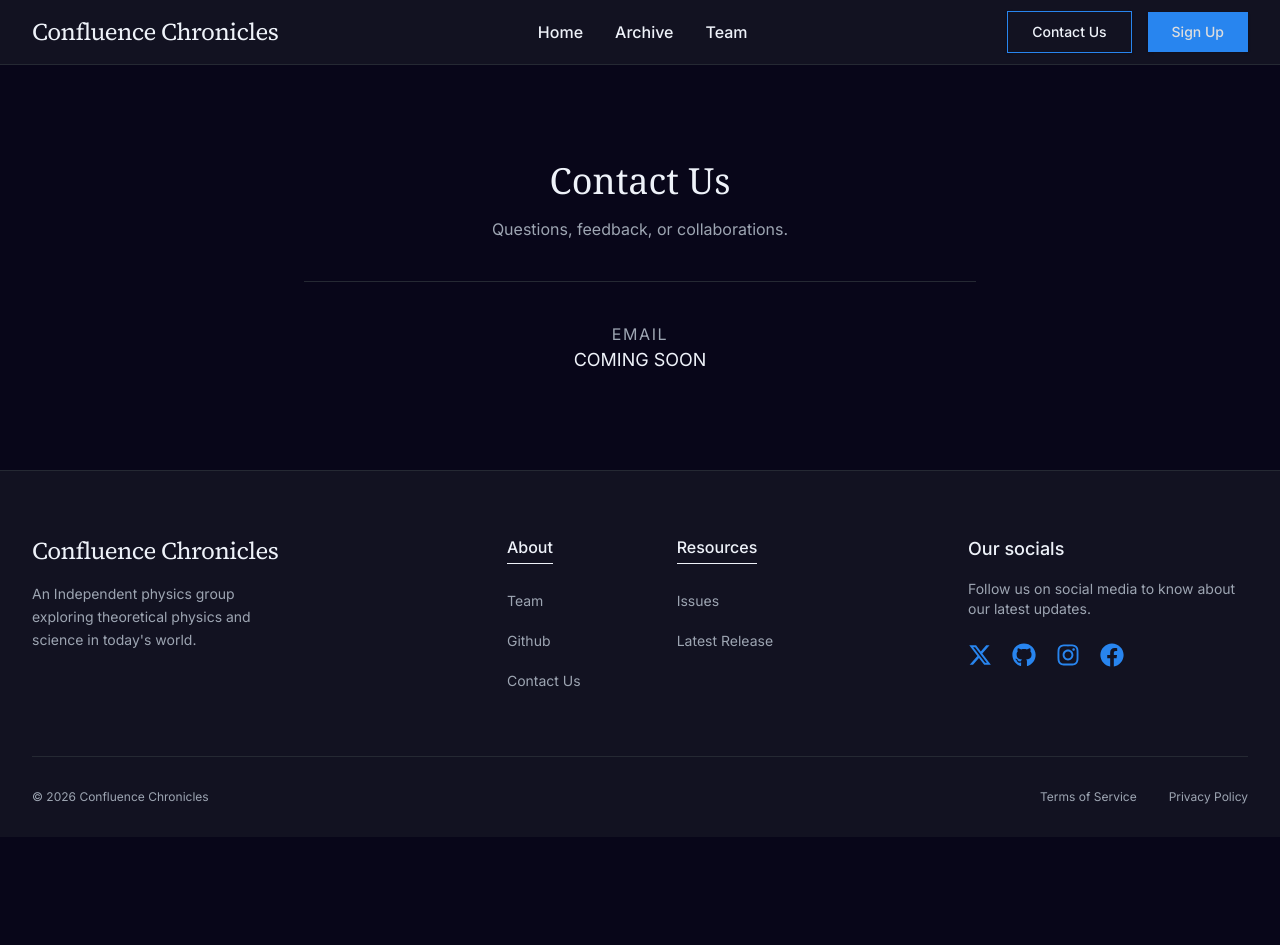
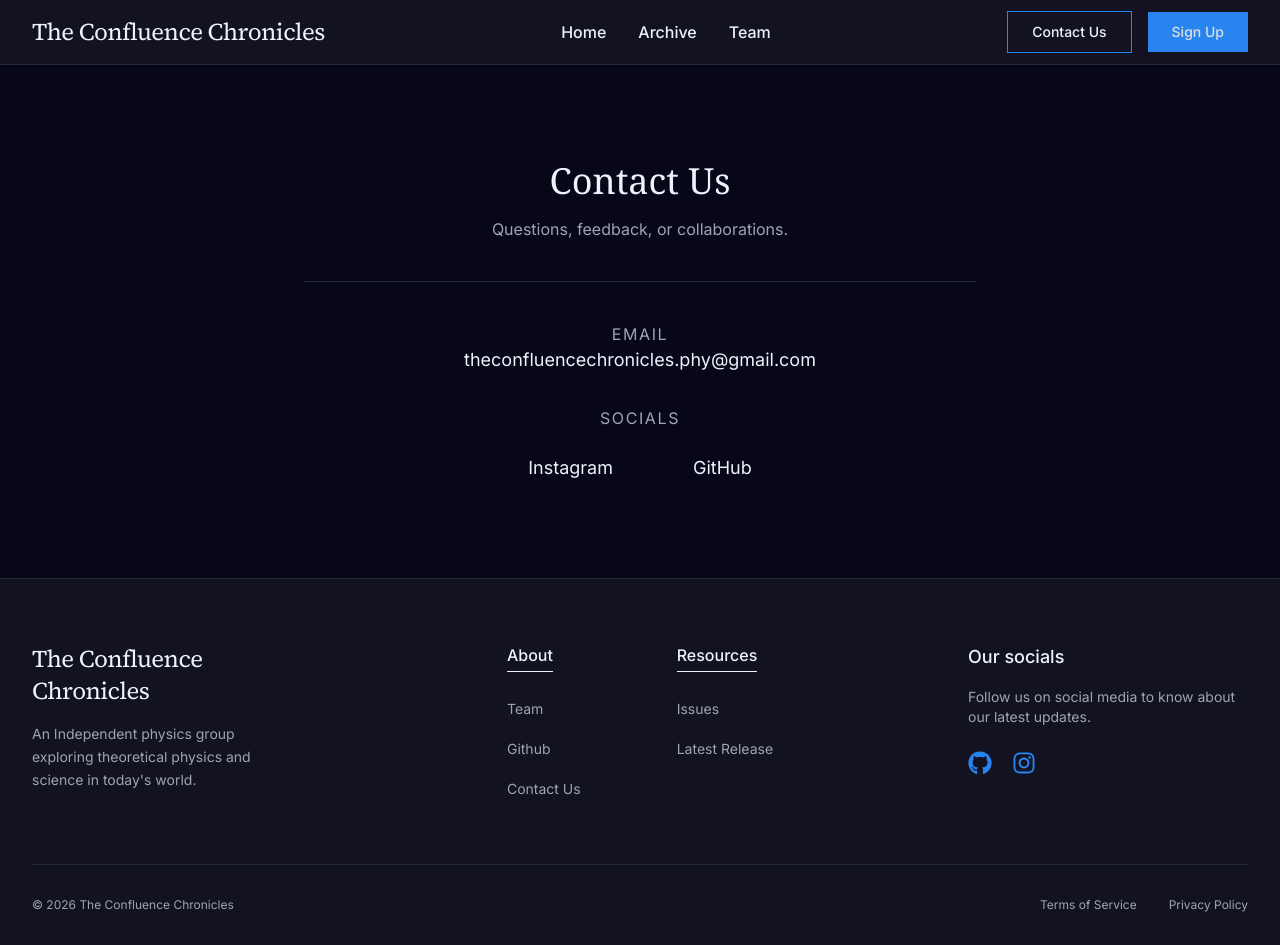
Before and after one commit to tcc-phy/tcc-static, a Next.js app: page /contact in a window 1280 px wide. Before the commit the page ends 837 px from the top, so only its background shows below. Built offline with nearby package versions, Linux system fonts and the light colour scheme.

Commit message:
chore: small updates across project

```diff
--- a/src/app/archive/client.tsx
+++ b/src/app/archive/client.tsx
@@ -20,14 +20,14 @@ const ArchiveStats = ({ issueCount, tagCount }: ArchiveStatsProps) => (
                 Issues
             </span>
         </div>
-        <div className="text-center">
+        {/* <div className="text-center">
             <span className="block font-serif text-4xl text-text mb-1">
                 {tagCount}
             </span>
             <span className="text-sm text-text-muted uppercase tracking-wider">
                 Tags
             </span>
-        </div>
+        </div> */}
     </div>
 );
 
--- a/src/app/client.tsx
+++ b/src/app/client.tsx
@@ -28,9 +28,9 @@ const HeroSection = () => {
                 </h1>
 
                 <p className="text-lg md:text-xl text-text-muted max-w-2xl leading-relaxed mb-12 font-light">
-                    A collaborative physics newsletter uniting student societies
-                    across Indian colleges through rigorous research, visionary
-                    ideas, and scientific storytelling.
+                    The Confluence Chronicles is an inter-college, student-led,
+                    publication dedicated to fostering scientific inquiry and
+                    cross-institutional collaboration in the physical sciences.
                 </p>
 
                 <div className="flex flex-col sm:flex-row items-center gap-4 sm:gap-6">
@@ -128,33 +128,42 @@ const AboutSection = () => {
             <div className="absolute top-0 right-0 w-1/3 h-full bg-bg-card opacity-50 -skew-x-12 translate-x-16 z-0"></div>
 
             <div className="max-w-6xl mx-auto relative z-10">
-                <div className="grid grid-cols-1 lg:grid-cols-12 gap-12 lg:gap-24 items-start">
-                    <div className="lg:col-span-4 flex flex-col">
+                <div className="grid grid-cols-1 md:grid-cols-3 gap-12 md:gap-24 items-start">
+                    <div className="md:col-span-1 flex flex-col">
                         <h2 className="font-display text-4xl md:text-5xl text-text mb-6">
                             About Us
                         </h2>
                         <div className="w-12 h-px bg-primary mb-6"></div>
                         <p className="text-text-muted text-lg">
-                            Preserving depth and rigor while making complex
-                            concepts accessible.
+                            The Confluence Chronicles brings together student
+                            communities from institutions such as IISER, NISER,
+                            IITs, and the University of Delhi (DU).
                         </p>
                     </div>
-
-                    <div className="lg:col-span-8">
-                        <p className="text-xl md:text-2xl text-text leading-relaxed font-light mb-8">
-                            Confluence Chronicles is a collaborative physics
-                            newsletter created by student societies across
-                            Indian colleges, bringing together diverse academic
-                            voices from different institutions.
+                    <div className="md:col-span-2">
+                        <p className="text-lg md:text-xl text-text leading-relaxed font-light">
+                            The initiative aims to highlight how core scientific
+                            research environments interface with applied
+                            scientific and technological domains, thereby
+                            presenting a holistic picture of scientific practice
+                            in India.
                         </p>
-                        <p className="text-lg text-text-muted leading-relaxed">
-                            It serves as a shared platform for students
-                            passionate about physics and related fields to
-                            contribute and connect. We publish curated insights,
-                            essays, and explorations at the intersection of
-                            ideas, research, and curiosity, aiming to make
-                            complex scientific concepts more accessible while
-                            preserving their depth and rigor.
+                        <p className="text-lg text-text-muted leading-relaxed mt-8">
+                            The publication primarily focuses on the physical
+                            sciences, encompassing theory, experiment, pedagogy,
+                            and interdisciplinary applications. Content is
+                            written in a style that is rigorous yet accessible,
+                            maintaining academic integrity while remaining
+                            approachable at an undergraduate level.
+                        </p>
+                        <p className="text-lg text-text-muted leading-relaxed mt-4">
+                            The Confluence Chronicles operates on a periodic
+                            publication cycle. Submissions undergo an internal
+                            review process focused on clarity, coherence, and
+                            academic accuracy. The initiative functions as a
+                            not-for-profit educational platform, driven by
+                            collective academic interest and shared
+                            responsibility.
                         </p>
                     </div>
                 </div>
--- a/src/app/contact/page.tsx
+++ b/src/app/contact/page.tsx
@@ -16,9 +16,41 @@ const ContactPage = () => {
 
                     <Divider marginT="mt-6" marginB="mb-10" />
 
-                    <div>
-                        <p className="text-text-muted tracking-widest">EMAIL</p>
-                        <p className="text-lg">COMING SOON</p>
+                    <div className="space-y-8">
+                        <div>
+                            <p className="text-text-muted tracking-widest">
+                                EMAIL
+                            </p>
+                            <p className="text-lg">
+                                theconfluencechronicles.phy@gmail.com
+                            </p>
+                        </div>
+
+                        <div>
+                            <p className="text-text-muted tracking-widest mb-2">
+                                SOCIALS
+                            </p>
+
+                            <div className="flex justify-center mt-6 gap-20 text-lg">
+                                <a
+                                    href="https://www.instagram.com/confluence.chronicles"
+                                    target="_blank"
+                                    rel="noopener noreferrer"
+                                    className="hover:underline"
+                                >
+                                    Instagram
+                                </a>
+
+                                <a
+                                    href="https://github.com/tcc-phy"
+                                    target="_blank"
+                                    rel="noopener noreferrer"
+                                    className="hover:underline"
+                                >
+                                    GitHub
+                                </a>
+                            </div>
+                        </div>
                     </div>
                 </div>
             </main>
--- a/src/components/footer.tsx
+++ b/src/components/footer.tsx
@@ -17,7 +17,7 @@ const Footer = () => {
                             href="/"
                             className="font-display text-2xl tracking-tight text-text block mb-4"
                         >
-                            Confluence Chronicles
+                            The Confluence Chronicles
                         </Link>
                         <p className="text-text-muted leading-relaxed text-sm pr-4">
                             An Independent physics group exploring theoretical
@@ -95,32 +95,18 @@ const Footer = () => {
                         </p>
                         <div className="flex items-center space-x-5">
                             <a
-                                href="#"
-                                className="text-primary hover:text-primary-hover transition-colors"
-                                aria-label="X (Twitter)"
-                            >
-                                <FaXTwitter className="w-6 h-6" />
-                            </a>
-                            <a
-                                href="#"
+                                href="https://github.com/tcc-phy"
                                 className="text-primary hover:text-primary-hover transition-colors"
                                 aria-label="GitHub"
                             >
                                 <FaGithub className="w-6 h-6" />
                             </a>
                             <a
-                                href="#"
+                                href="https://www.instagram.com/confluence.chronicles"
                                 className="text-primary hover:text-primary-hover transition-colors"
                                 aria-label="Instagram"
                             >
                                 <FaInstagram className="w-6 h-6" />
-                            </a>
-                            <a
-                                href="#"
-                                className="text-primary hover:text-primary-hover transition-colors"
-                                aria-label="Facebook"
-                            >
-                                <FaFacebook className="w-6 h-6" />
                             </a>
                         </div>
                     </div>
@@ -129,7 +115,7 @@ const Footer = () => {
                 <Divider marginB="mb-8" />
 
                 <div className="flex flex-col md:flex-row justify-between items-center gap-4 text-xs text-text-muted">
-                    <p>© {currentYear} Confluence Chronicles</p>
+                    <p>© {currentYear} The Confluence Chronicles</p>
 
                     <div className="flex space-x-8">
                         <Link
--- a/src/components/header.tsx
+++ b/src/components/header.tsx
@@ -16,7 +16,7 @@ const Header = () => {
                         variant="none"
                         className="font-display text-2xl tracking-tight text-text hover:text-text-muted transition-colors"
                     >
-                        Confluence Chronicles
+                        The Confluence Chronicles
                     </Link>
                 </div>
 
--- a/src/types/data.types.ts
+++ b/src/types/data.types.ts
@@ -52,7 +52,7 @@ export type Society = {
 export const TeamName = {
     DESIGN: "DESIGN",
     OUTREACH: "OUTREACH",
-    MARKETING: "MARKETING",
+    REPRESENTATIVE: "REPRESENTATIVE",
 } as const;
 
 export type TeamName = typeof TeamName[keyof typeof TeamName];
--- a/src/types/supabase.ts
+++ b/src/types/supabase.ts
@@ -165,7 +165,7 @@ export type Database = {
     }
     Enums: {
       reviewStatus: "PENDING" | "APPROVED" | "REJECTED"
-      teamName: "DESIGN" | "OUTREACH" | "MARKETING"
+      teamName: "REPRESENTATIVE" | "DESIGN" | "OUTREACH"
     }
     CompositeTypes: {
       [_ in never]: never
@@ -294,7 +294,7 @@ export const Constants = {
   public: {
     Enums: {
       reviewStatus: ["PENDING", "APPROVED", "REJECTED"],
-      teamName: ["DESIGN", "OUTREACH", "MARKETING"],
+      teamName: ["REPRESENTATIVE", "DESIGN", "OUTREACH"],
     },
   },
 } as const
```
Also changed, not shown: src/app/issue/[slug]/client.tsx (+16 -0 lines), src/app/team/client.tsx (+23 -25 lines), src/services/issue.ts (+6 -4 lines), public/logo.webp (added), 1 other file (tests, documents, lock files or other folders).
